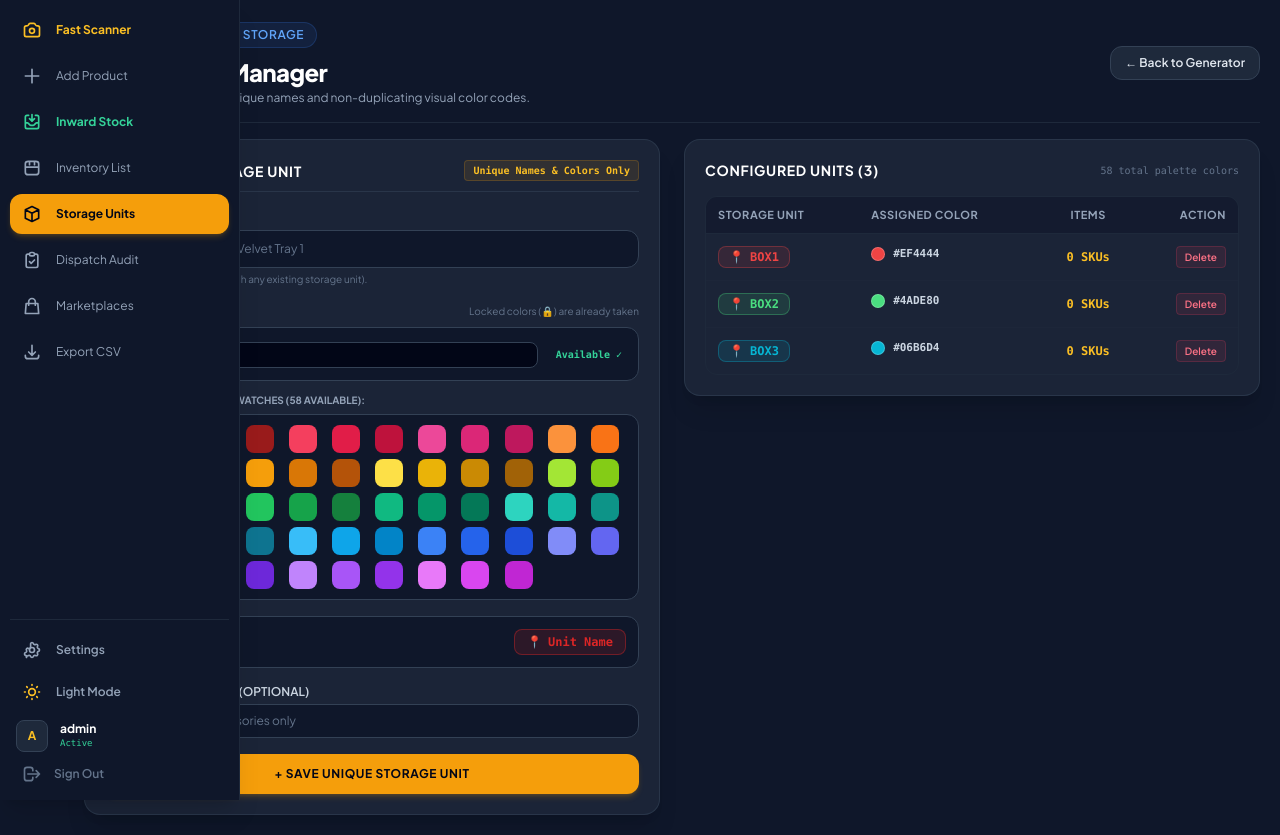
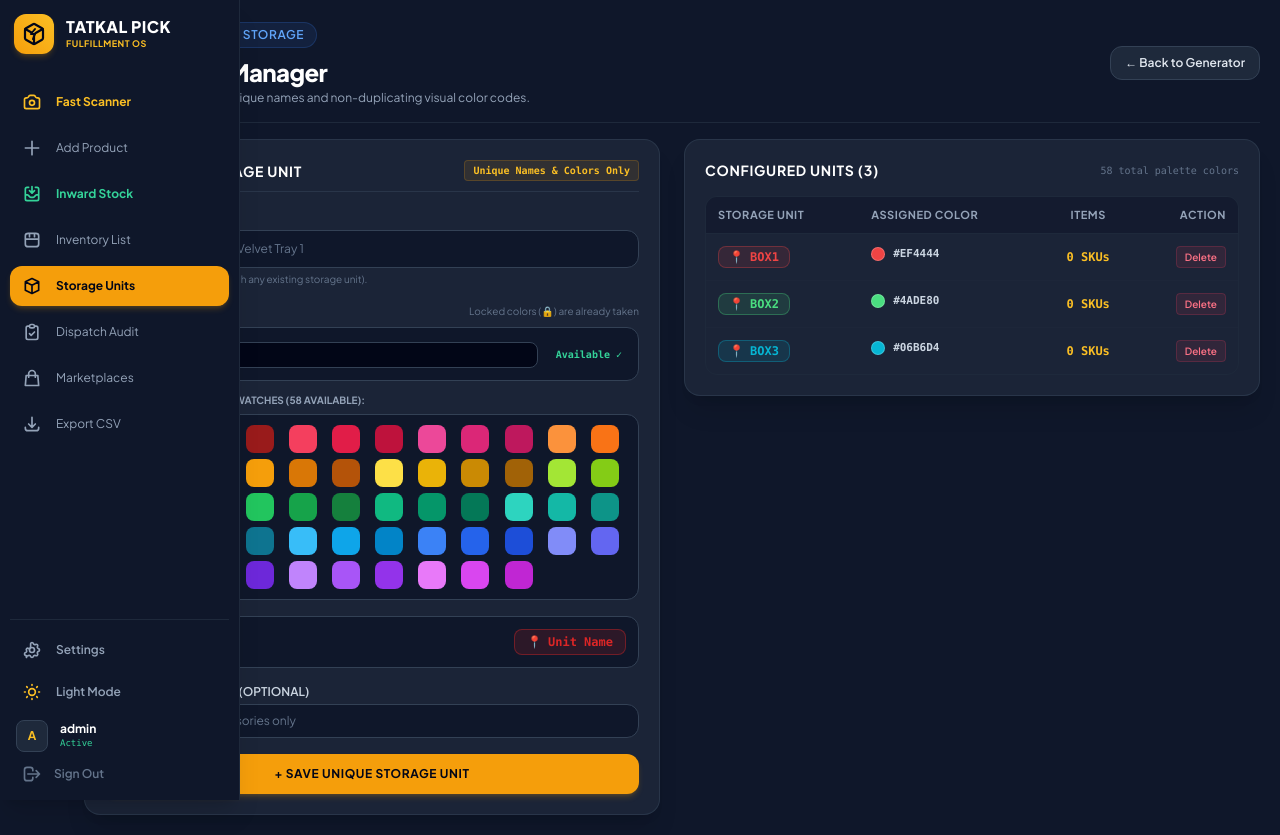
Before and after one commit to mohsinalisheliya/sku_manager, a Django app: page /boxes/ in a window 1280 px wide. Run offline with Django 5.2, Linux system fonts and the light colour scheme; a user stored in the database is signed in; data comes from the database, SQL or seed files in the repository; some libraries are stand-ins or nearby versions.

Commit message:
auto-save: progress update (05-Oct-2026 03:45:42 PM)

```diff
--- a/templates/sku_manager/base.html
+++ b/templates/sku_manager/base.html
@@ -45,6 +45,21 @@
 
     <div class="space-y-6">
       <!-- Universal Tatkal Pick Logo -->
+      <a href="{% url 'sku_generate' %}" class="flex items-center gap-3 px-1 py-1">
+        <div class="w-10 h-10 min-w-[40px] rounded-xl bg-gradient-to-tr from-amber-500 to-amber-400 flex items-center justify-center shadow-md shadow-amber-500/20 text-slate-950">
+          <!-- Fast Speed-Box SVG Logo -->
+          <svg class="w-6 h-6 text-slate-950" viewBox="0 0 24 24" fill="none" stroke="currentColor" stroke-width="2.2" stroke-linecap="round" stroke-linejoin="round">
+            <path d="M21 8a2 2 0 0 0-1-1.73l-7-4a2 2 0 0 0-2 0l-7 4A2 2 0 0 0 3 8v8a2 2 0 0 0 1 1.73l7 4a2 2 0 0 0 2 0l7-4A2 2 0 0 0 21 16Z"/>
+            <path d="m3.3 7 8.7 5 8.7-5"/>
+            <path d="M12 22V12"/>
+            <path d="m13 7-4 5h4l-2 5" class="stroke-slate-950 fill-amber-300" stroke-width="2"/>
+          </svg>
+        </div>
+        <div class="opacity-0 group-hover:opacity-100 transition-opacity duration-200 whitespace-nowrap overflow-hidden">
+          <div class="font-black text-slate-900 dark:text-white text-base tracking-wide leading-tight">TATKAL PICK</div>
+          <div class="text-[9px] text-amber-600 dark:text-amber-400 uppercase font-bold tracking-wider">Fulfillment OS</div>
+        </div>
+      </a>
 
       <!-- Main Navigation Links -->
       <nav class="space-y-1.5">
```
